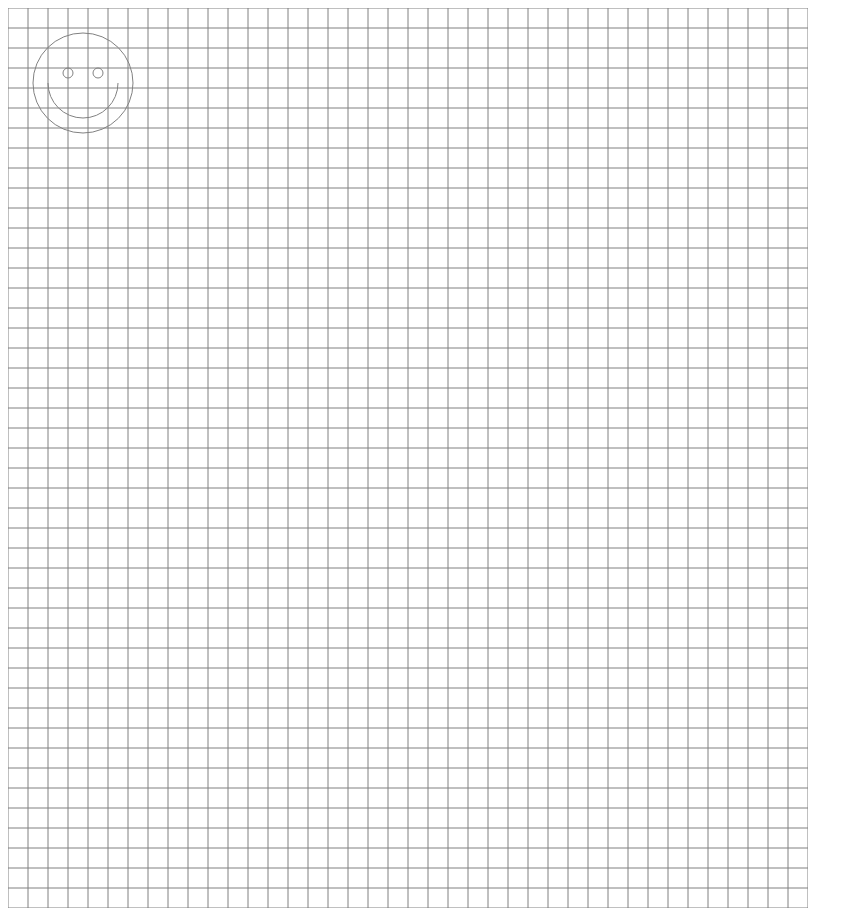
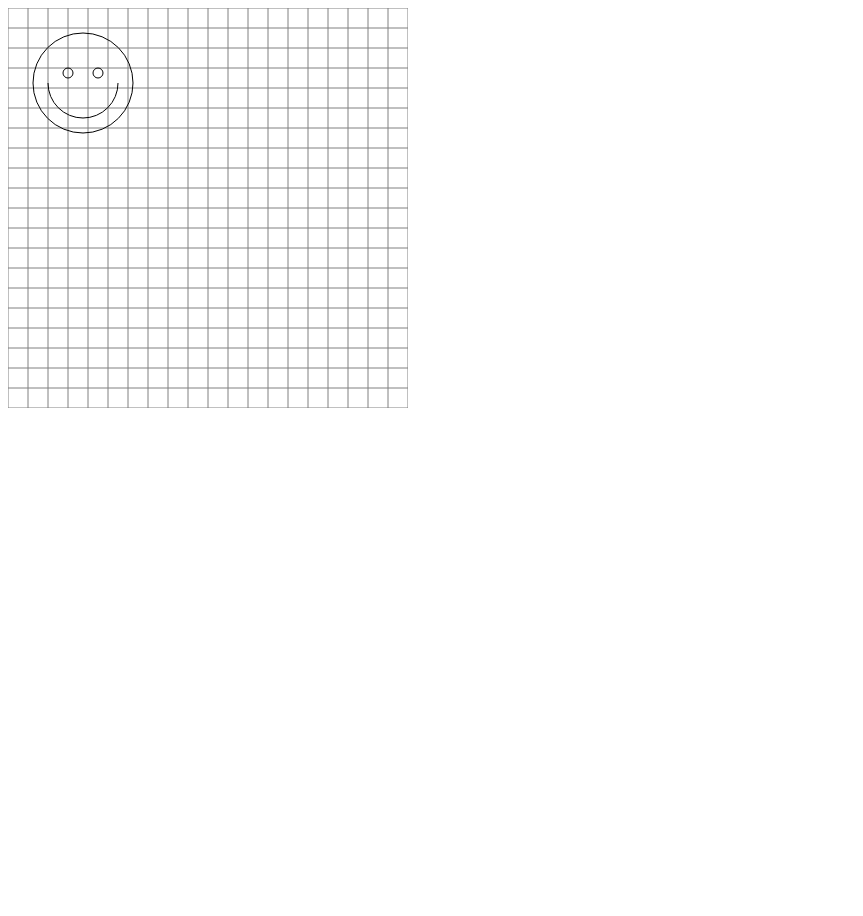
Before and after one commit to BarakStout/DarwingWithJavaScript, a plain HTML site: page index.html in a window 1280 px wide. Shown: the whole page, without its empty margins (0-863 px from the left). After the commit the page ends 800 px from the top, so only its background shows below. Drawn offline with Linux system fonts and the light colour scheme.

Commit message:
added README

```diff
--- a/canvasDrawJS.js
+++ b/canvasDrawJS.js
@@ -8,6 +8,9 @@
 
 // size of the grid
 var size = 20;
+
+// color of the grid
+var gridColor = "gray";
 
 // the canvas ID from the HTML protion
 var canvasID = "canvas";
@@ -39,9 +42,12 @@ function drawGrid()
 		context.lineTo(canvasWidth, x);
 	}
 
-	context.strokeStyle = "gray";
+	context.strokeStyle = gridColor;
 	context.stroke();
 
+
+	// go back to defualt color
+	context.strokeStyle = "black";
 }
 
 // --------------------- //
--- a/index.html
+++ b/index.html
@@ -5,7 +5,7 @@
 		<title>A Utility for Canvas Drawing in JS</title>
     </head>
     <body>
-		<canvas id="canvas" width="800px" height="900px" onclick="consolePrintMouseXY(event)"></canvas>
+		<canvas id="canvas" width="400px" height="400px" onclick="consolePrintMouseXY(event)"></canvas>
     </body>
 
 	<script type="text/javascript" language="javascript" src="canvasDrawJS.js"></script>
@@ -15,6 +15,9 @@
 
 		// Un-comment the next line to override the size of the grid
 		// var size = 100;
+
+		// Un-comment the next line to override the color of the grid
+		// var gridColor = "red";
 
 		// Un-comment the next line to have the grid displayed
 		 drawGrid();
```
Also changed, not shown: 1 other file.
